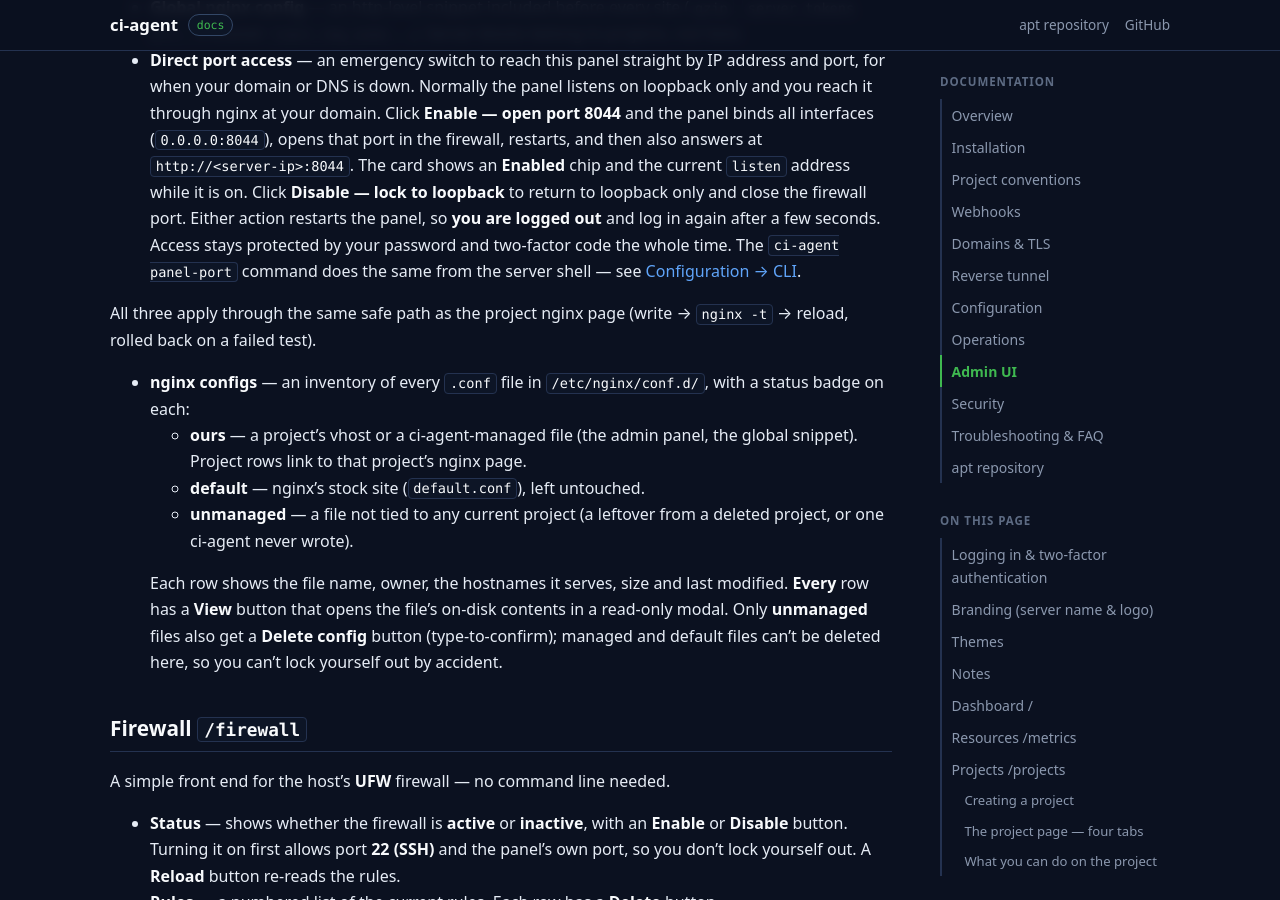
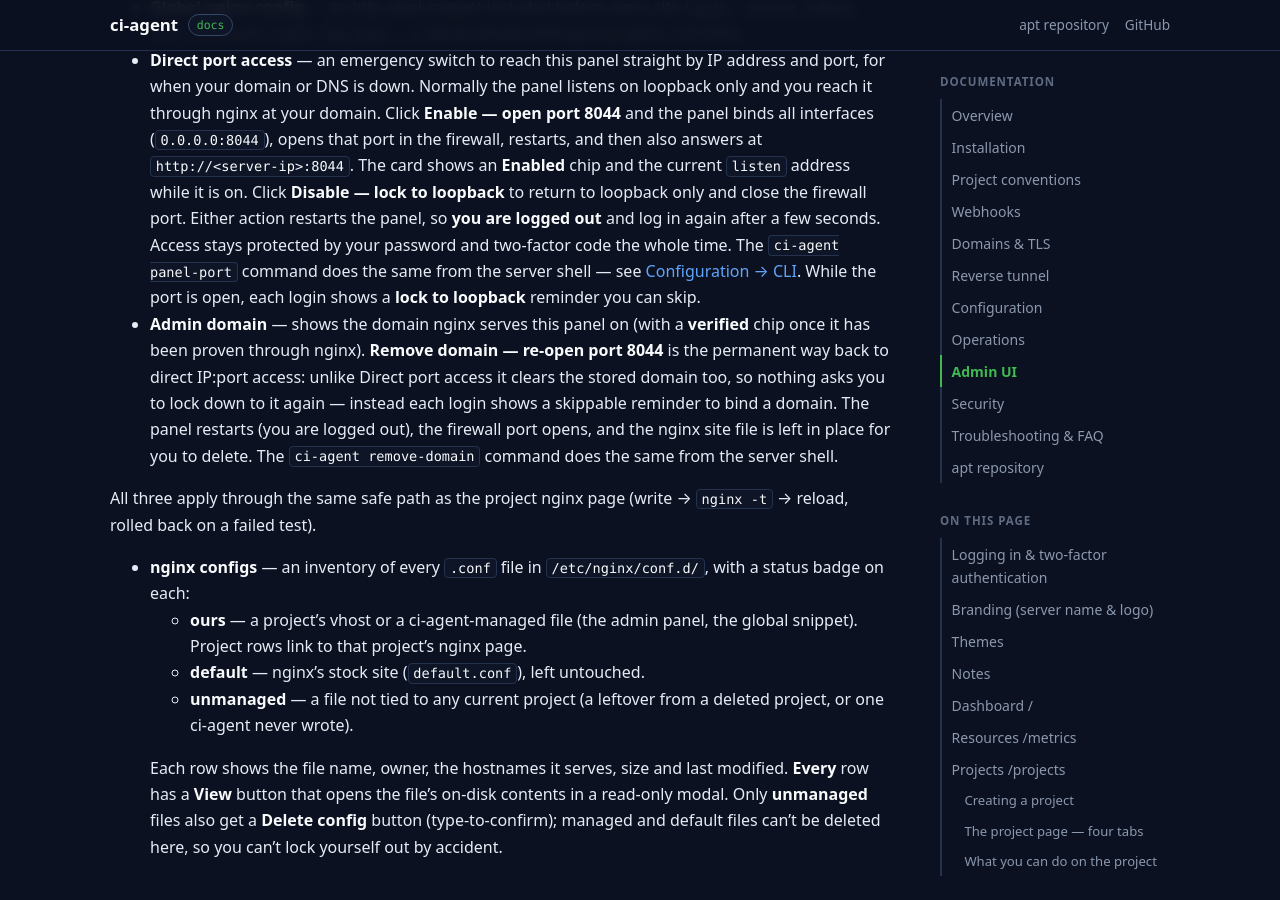
Before and after one commit to m-hoseinzadeh/ci-agent-apt, a Jekyll site: the page built from docs/ui.md, in a window 1280 px wide and 900 px high, scrolled down 7706 px. Built offline with Jekyll 4.4.1, drawn with Linux system fonts in a browser that asks for light colours; our own code applies the rules of GitHub Pages for plain Markdown files.

Commit message:
Publish v0.3.0-r218

```diff
--- a/docs/ui.md
+++ b/docs/ui.md
@@ -350,7 +350,16 @@ Host-level controls in one place:
   action restarts the panel, so **you are logged out** and log in again after a
   few seconds. Access stays protected by your password and two-factor code the
   whole time. The `ci-agent panel-port` command does the same from the server
-  shell — see [Configuration → CLI](./configuration.md).
+  shell — see [Configuration → CLI](./configuration.md). While the port is
+  open, each login shows a **lock to loopback** reminder you can skip.
+- **Admin domain** — shows the domain nginx serves this panel on (with a
+  **verified** chip once it has been proven through nginx). **Remove domain —
+  re-open port 8044** is the permanent way back to direct IP:port access:
+  unlike Direct port access it clears the stored domain too, so nothing asks
+  you to lock down to it again — instead each login shows a skippable reminder
+  to bind a domain. The panel restarts (you are logged out), the firewall port
+  opens, and the nginx site file is left in place for you to delete. The
+  `ci-agent remove-domain` command does the same from the server shell.
 
 All three apply through the same safe path as the project nginx page
 (write → `nginx -t` → reload, rolled back on a failed test).
```
Also changed, not shown: docs/configuration.md (+9 -0 lines), docs/install.md (+5 -0 lines), docs/security.md (+8 -1 lines), docs/troubleshooting.md (+2 -1 lines), 8 other files.
